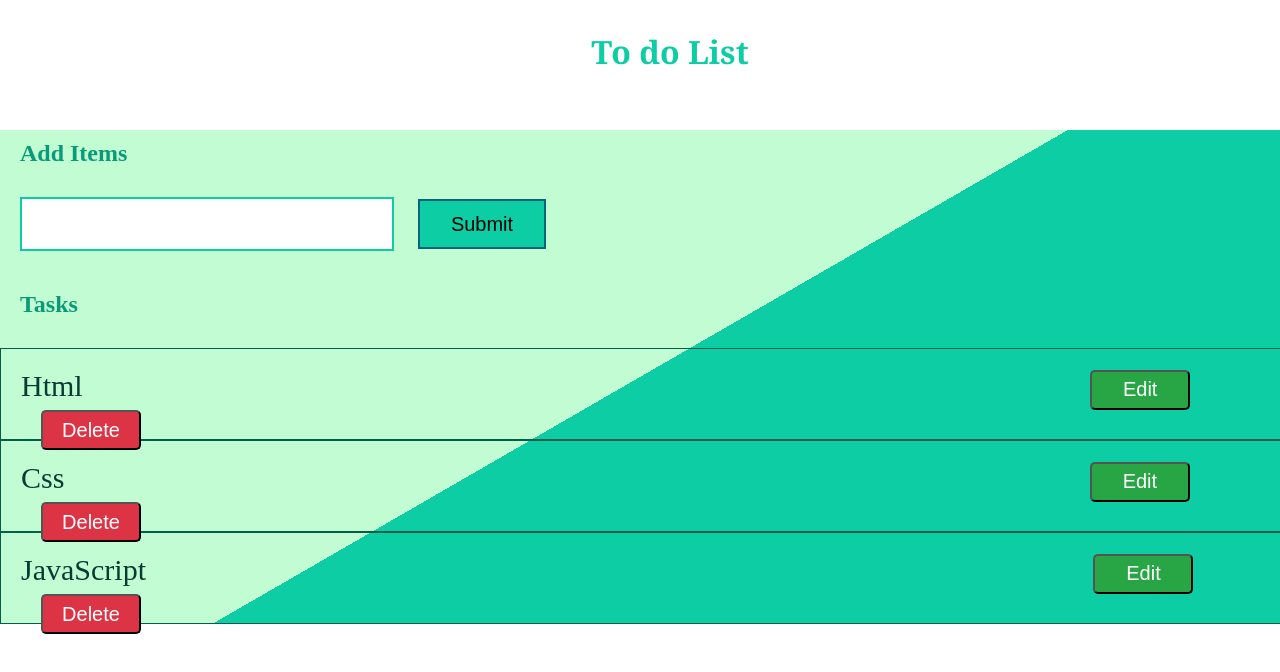
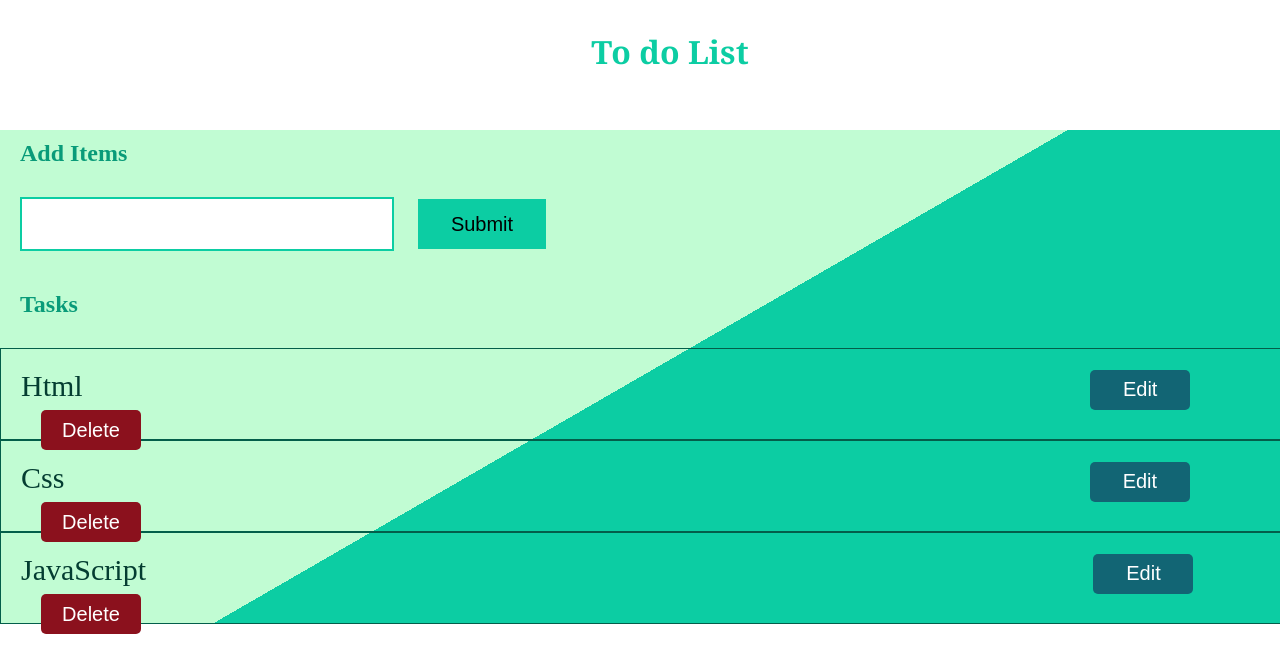
Before and after one commit to taher2552/to-do-test, a plain HTML site: page index.html in a window 1280 px wide. Shown: the top 672 px of the page. Drawn offline with Linux system fonts and the light colour scheme.

Commit message:
todo changes

```diff
--- a/style.css
+++ b/style.css
@@ -55,7 +55,7 @@ input{
     margin-left: 20px;
     margin-top: 0;
     border: none;
-    border: 2px solid #06637a;
+
 }
 
 h2{
@@ -96,13 +96,14 @@ h2{
 
 .edit{
     margin-left: 1000px;
-    background-color:#28A545;
+    background-color:#126574;
     color:white;
+    border: none;
 }
 
 .edit:hover{
     background-color: #c1fcd3;
-    color:#28a545;
+    color:#17477e;
     cursor:pointer;
 }
 .delete:hover{
@@ -112,8 +113,9 @@ h2{
 }
 
 .delete{
-    background-color:#DD3445;
+    background-color:#8b111d;
     color:white;
+    border:none;
 }
 
 .btn{
```
